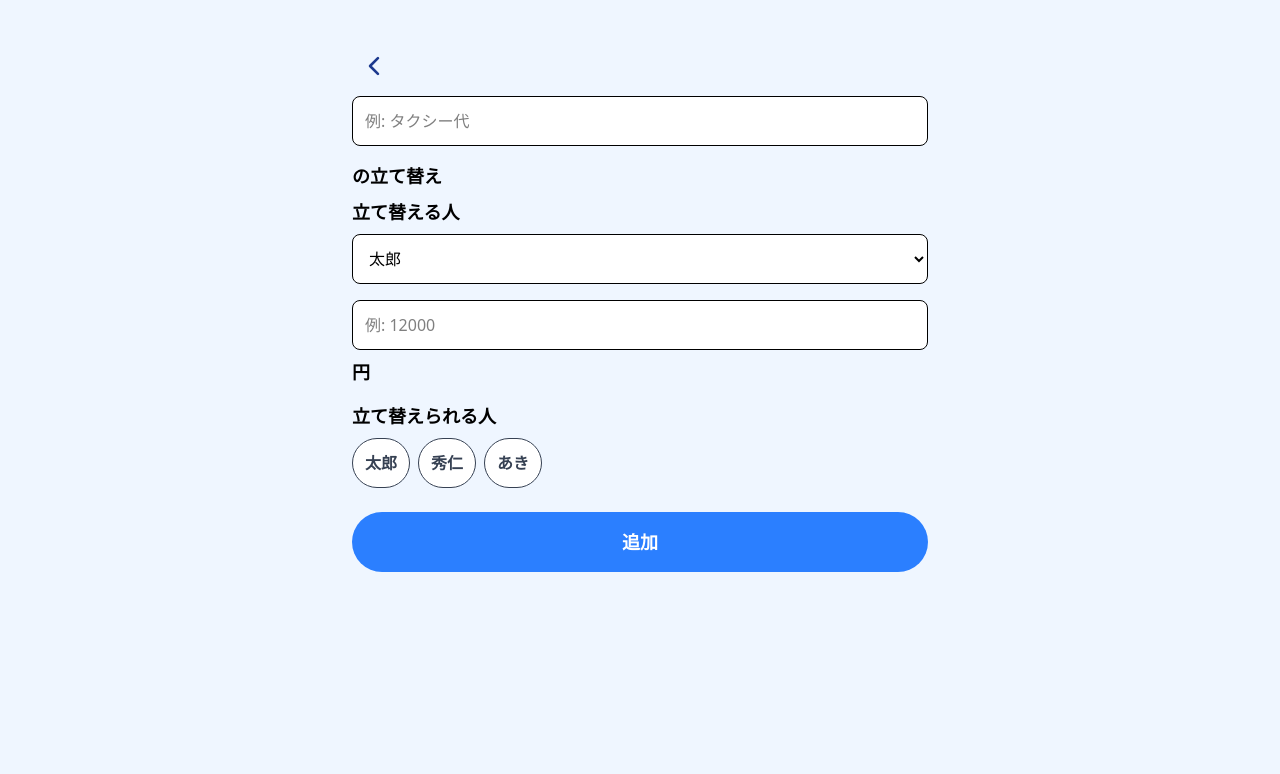
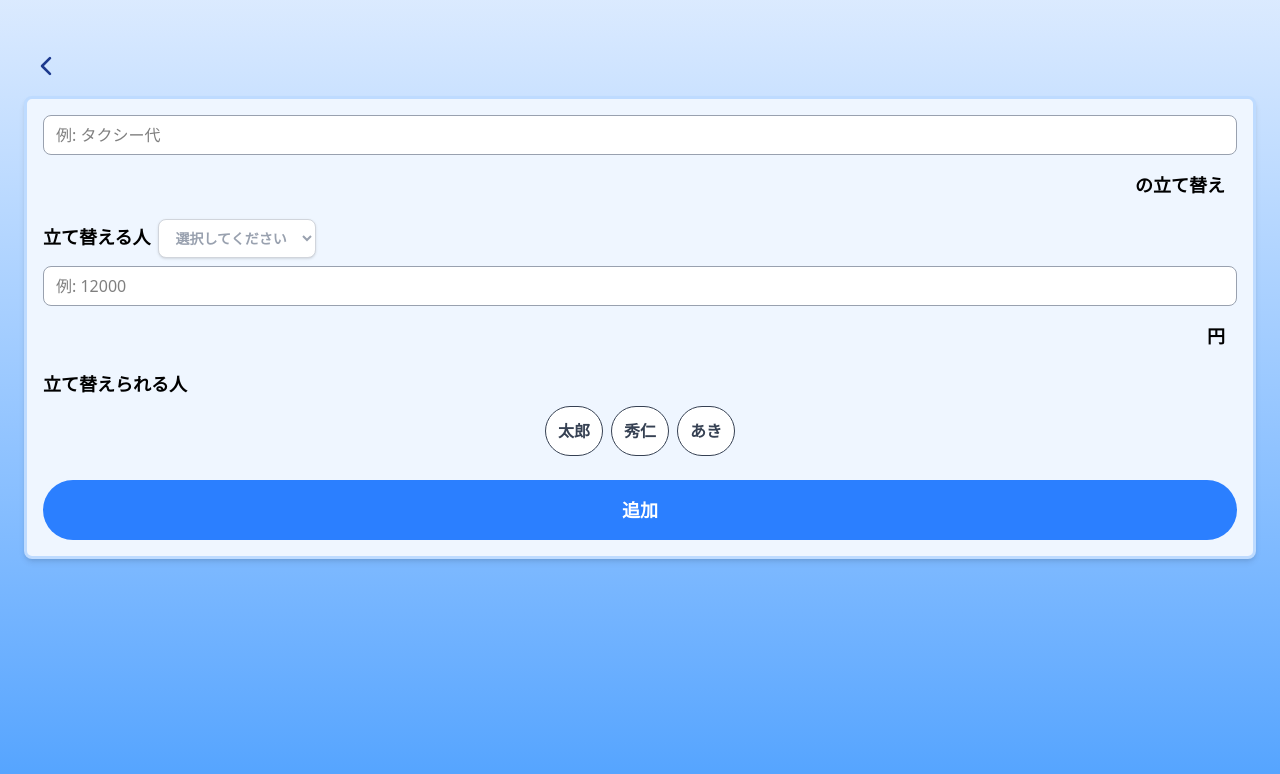
Before and after one commit to Hideto6/separate_check_w, a Next.js app: page /add_payment in a window 1280 px wide. Shown: the top 774 px of the page. Built offline with nearby package versions, Linux system fonts and the light colour scheme.

Commit message:
add_payment画面編集

```diff
--- a/src/app/add_payment/page.tsx
+++ b/src/app/add_payment/page.tsx
@@ -24,7 +24,7 @@ const members = ["太郎", "秀仁", "あき"];
 export default function AddPaymentPage() {
   const router = useRouter();
   const [desc, setDesc] = useState("");
-  const [payer, setPayer] = useState(members[0]);
+  const [payer, setPayer] = useState("");
   const [amount, setAmount] = useState("");
   const [beneficiaries, setBeneficiaries] = useState<string[]>([]);
 
@@ -39,46 +39,59 @@ export default function AddPaymentPage() {
   };
 
   return (
-    <div className="min-h-screen flex flex-col items-center bg-blue-50 p-6">
-      <div className="w-full max-w-xl">
+    <div className="min-h-screen bg-gradient-to-b from-blue-100 to-blue-400 p-6">
       <button
         className="mt-5 mb-2 text-blue-900 hover:bg-blue-100 active:bg-blue-100 rounded-full p-2 transition-colors"
         onClick={() => router.back()}
       >
         <IoChevronBack size={28} />
       </button>
+
+      <div className="flex flex-col items-center w-full h-full bg-blue-50 p-4 rounded-lg mb-4 border-3 border-blue-200 shadow-md">
         <input
           type="text"
           placeholder="例: タクシー代"
           value={desc}
           onChange={(e) => setDesc(e.target.value)}
-          className="bg-white rounded-lg p-3 mb-4 w-full border"
+          className="bg-white rounded-lg p-3 mb-4 w-full h-10 border border-gray-400 focus:outline-none focus:ring-2 focus:ring-blue-500 transition-colors"
         />
-        <div className="text-lg font-semibold mb-2">の立て替え</div>
+        <div className="text-lg font-semibold w-full text-right pr-3">
+          の立て替え
+        </div>
 
-        <div className="text-lg font-semibold mb-2">立て替える人</div>
+        <div className="text-lg font-semibold mb-2 w-full mt-5">
+          立て替える人
           <select
             value={payer}
             onChange={(e) => setPayer(e.target.value)}
-          className="bg-white rounded-lg mb-4 p-3 w-full border"
+            className={`mx-2 border border-gray-300 bg-white rounded-lg px-3 py-2 shadow-sm focus:outline-none focus:ring-2 focus:ring-blue-400 focus:border-blue-400 text-sm transition ${
+              payer ? "text-gray-600" : "text-gray-400"
+            }`}
           >
+            <option value="" disabled>
+              選択してください
+            </option>
+
             {members.map((m) => (
               <option value={m} key={m}>
                 {m}
               </option>
             ))}
           </select>
+        </div>
 
         <input
           type="number"
           placeholder="例: 12000"
           value={amount}
           onChange={(e) => setAmount(e.target.value)}
-          className="bg-white rounded-lg p-3 mb-2 w-full border"
+          className="bg-white rounded-lg p-3 mb-4 w-full h-10 border border-gray-400 focus:outline-none focus:ring-2 focus:ring-blue-500 transition-colors"
         />
-        <div className="text-lg font-semibold mb-4">円</div>
+        <div className="text-lg font-semibold w-full text-right pr-3">円</div>
 
-        <div className="text-lg font-semibold mb-2">立て替えられる人</div>
+        <div className="text-lg w-full font-semibold mb-2 mt-5 text-left">
+          立て替えられる人
+        </div>
         <div className="flex flex-row flex-wrap gap-2 mb-6">
           {members.map((name) => (
             <button
--- a/src/app/group/page.tsx
+++ b/src/app/group/page.tsx
@@ -48,8 +48,7 @@ export default function GroupPage() {
   }, [records, parsedMembers]);
 
   return (
-    <div className="min-h-screen flex flex-col items-center bg-gradient-to-b from-blue-100 to-blue-400 p-6">
-      <div className="w-full max-w-xl">
+    <div className="min-h-screen flex flex-col bg-gradient-to-b from-blue-100 to-blue-400 p-6">
       <button
         className="mt-5 mb-2 text-blue-900 hover:bg-blue-100 active:bg-blue-100 rounded-full p-2 transition-colors"
         onClick={() => router.back()}
@@ -64,9 +63,7 @@ export default function GroupPage() {
       </div>
 
       <div className="flex flex-col items-center bg-white w-full h-70 border-3 border-yellow-200 p-3 rounded-lg mb-4 shadow-md">
-          <div className="font-bold text-yellow-600 mb-2 text-base">
-            精算方法
-          </div>
+        <div className="font-bold text-yellow-600 mb-2 text-base">精算方法</div>
         <div className="w-full h-55 bg-yellow-50 border-2 border-yellow-200 overflow-y-auto py-3 rounded-lg">
           {settlements.map((s, index) => (
             <div
@@ -138,6 +135,5 @@ export default function GroupPage() {
         </button>
       </div>
     </div>
-    </div>
   );
 }
```
Lines whose indentation alone changed are shown as unchanged.
